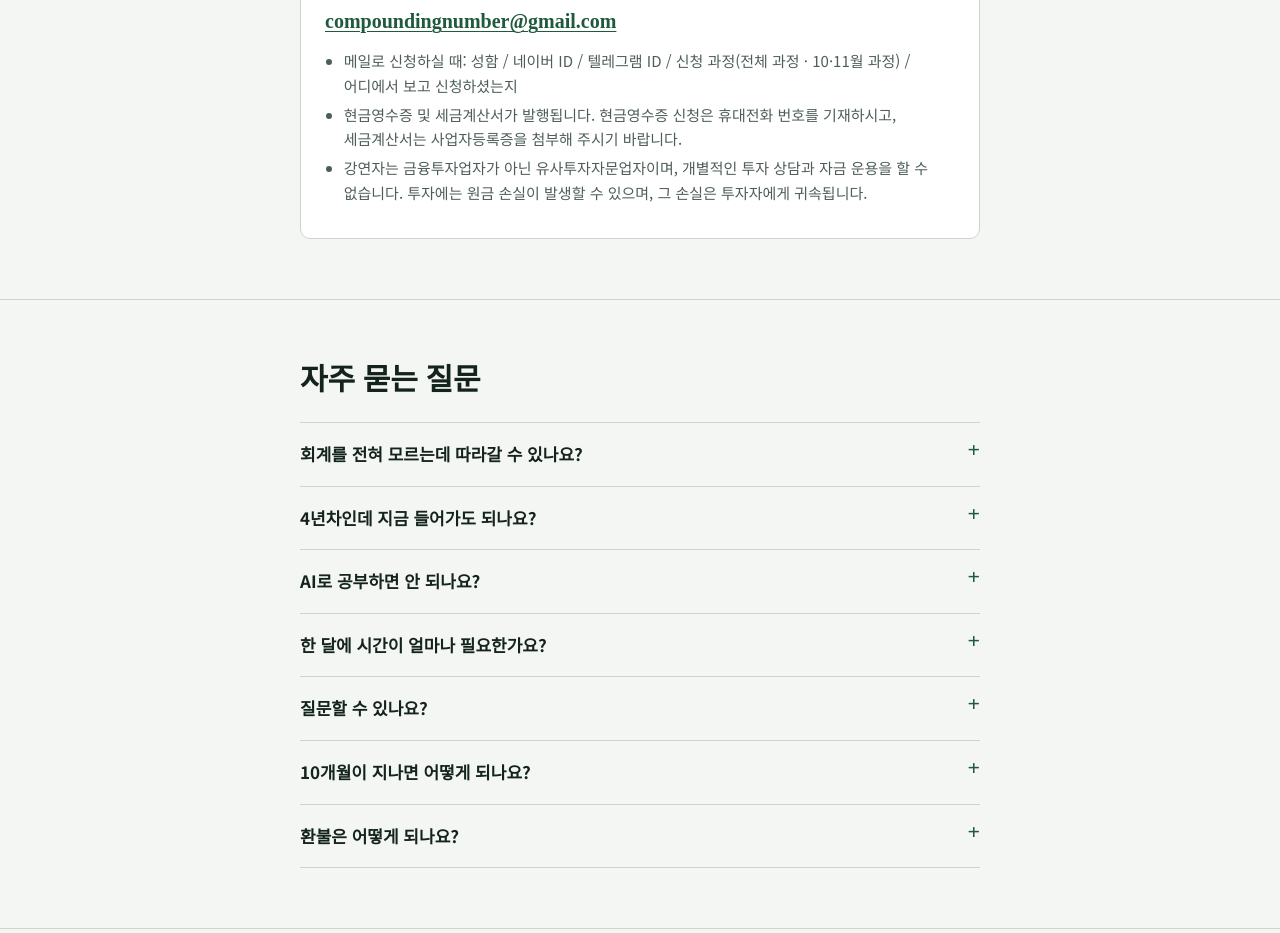
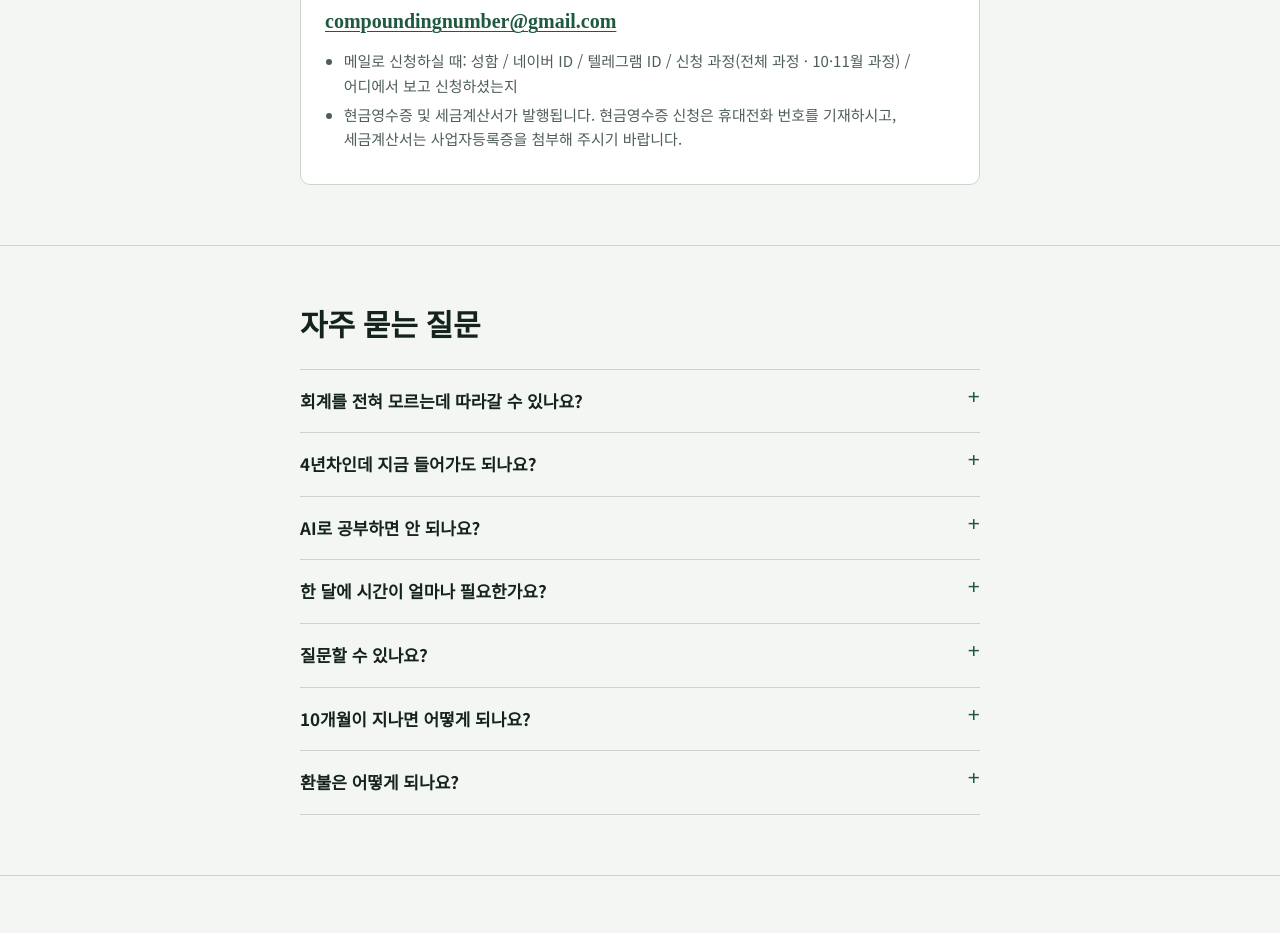
Before and after one commit to jeonjubulldozer/jeonjubulldozer.github.io, a plain HTML site: page index.html in a window 1280 px wide. Shown: the part 9663-10596 px from the top of the page. Drawn offline with Linux system fonts and the light colour scheme.

Commit message:
고지는 하단 유의사항 한 곳에만 남김
Co-Authored-By: Claude Opus 5.5 <noreply@anthropic.com>
Claude-Session: https://claude.ai/code/session_01PwiyXXrFJK5h6UyoZuRrva

```diff
--- a/index.html
+++ b/index.html
@@ -497,7 +497,6 @@
         <ul>
           <li>메일로 신청하실 때: 성함 / 네이버 ID / 텔레그램 ID / 신청 과정(전체 과정 · 10·11월 과정) / 어디에서 보고 신청하셨는지</li>
           <li>현금영수증 및 세금계산서가 발행됩니다. 현금영수증 신청은 휴대전화 번호를 기재하시고, 세금계산서는 사업자등록증을 첨부해 주시기 바랍니다.</li>
-          <li>강연자는 금융투자업자가 아닌 유사투자자문업자이며, 개별적인 투자 상담과 자금 운용을 할 수 없습니다. 투자에는 원금 손실이 발생할 수 있으며, 그 손실은 투자자에게 귀속됩니다.</li>
         </ul>
       </div>
     </div>
```
